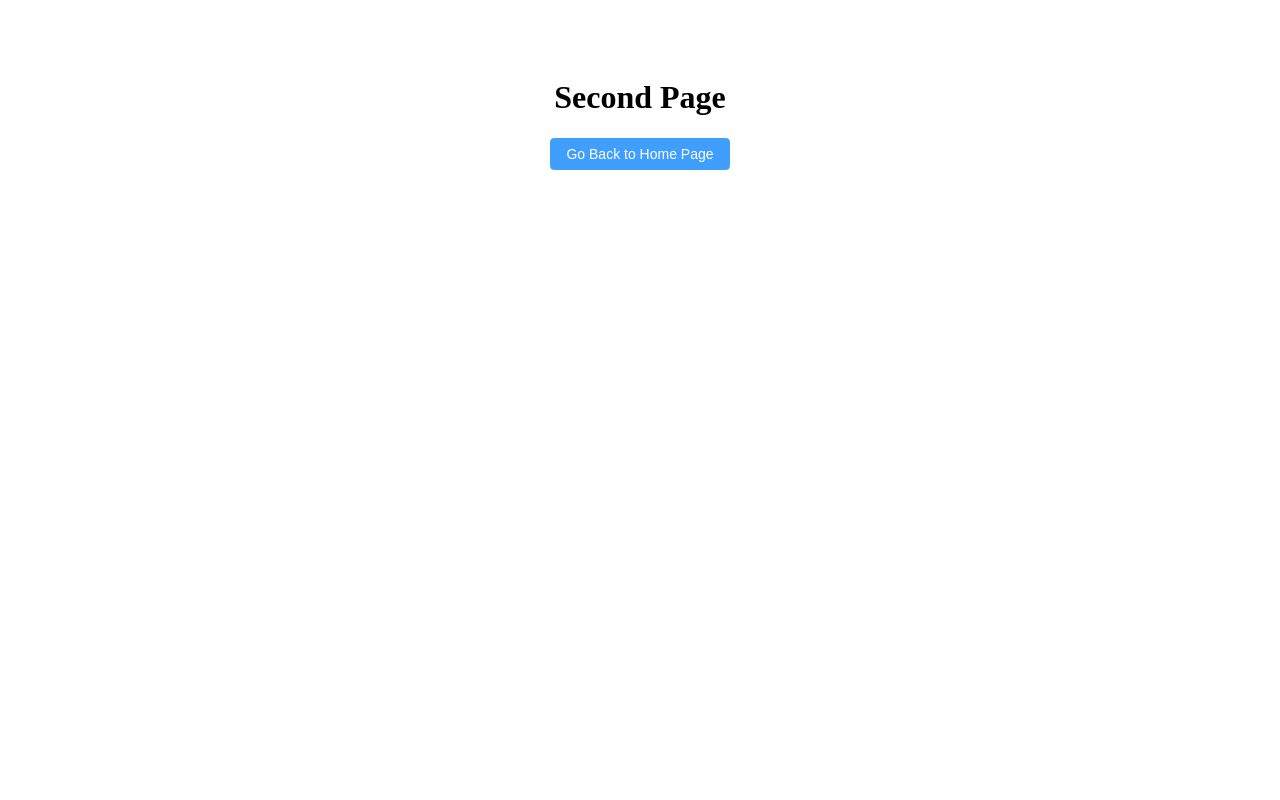
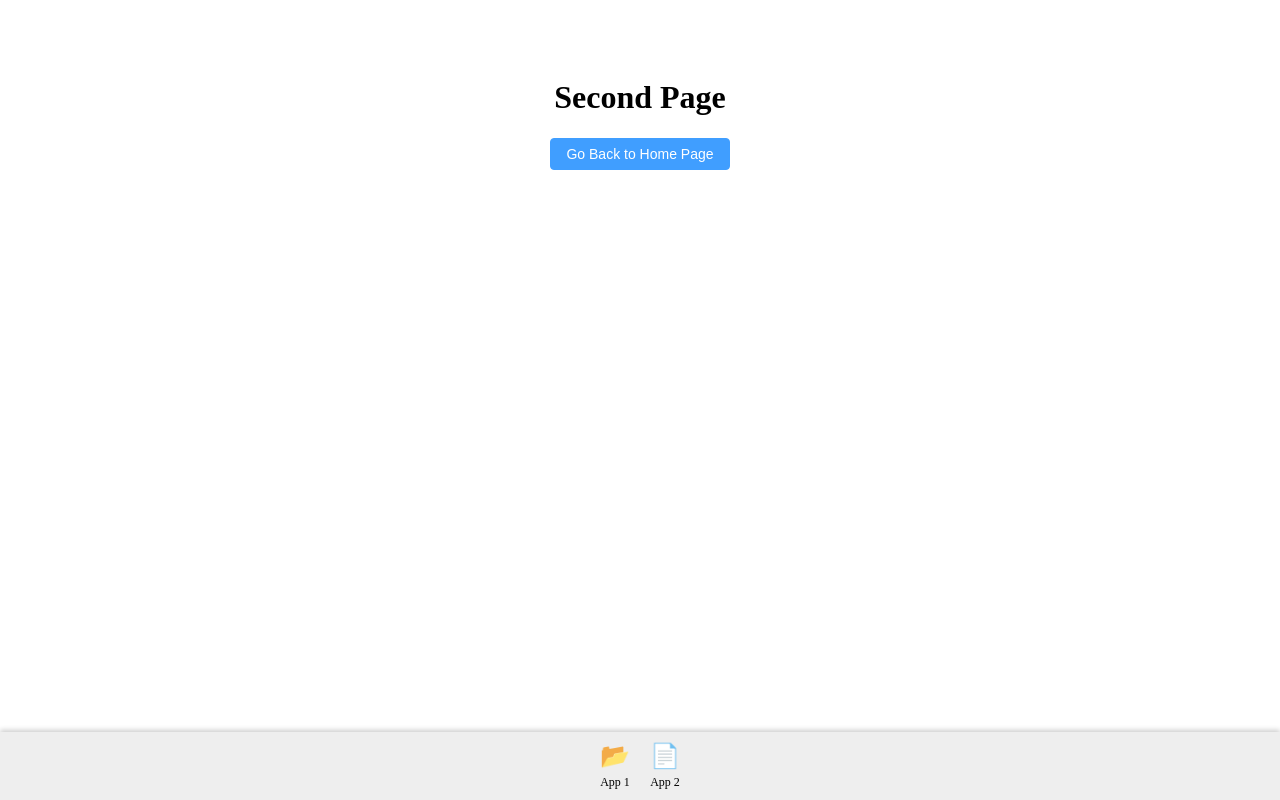
Before and after one commit to WonkaHHH/First-Vue, a Vue app: page /#/ in a window 1280 px wide. Both pictures are taken after a click on the button "Go to Second Page". Built offline with nearby package versions, Linux system fonts and the light colour scheme.

Commit message:
添加dock栏

```diff
--- a/src/views/MainPage.vue
+++ b/src/views/MainPage.vue
@@ -2,6 +2,18 @@
   <div class="second-page">
     <h1>Second Page</h1>
     <el-button type="primary" @click="goToHomePage">Go Back to Home Page</el-button>
+    <!-- Dock栏 -->
+    <div class="dock">
+      <div class="dock-item" @click="goToApp(1)">
+        <span>📂</span> <!-- 颜文字图标 -->
+        <span>App 1</span>
+      </div>
+      <div class="dock-item" @click="goToApp(2)">
+        <span>📄</span> <!-- 颜文字图标 -->
+        <span>App 2</span>
+      </div>
+      <!-- 根据需要添加更多的dock项 -->
+    </div>
   </div>
 </template>
 
@@ -14,7 +26,11 @@ export default {
     const goToHomePage = () => {
       router.push({ name: 'WelcomePage' });
     };
-    return { goToHomePage };
+    const goToApp = (appId) => {
+      // 根据appId跳转到不同的应用页面
+      console.log('Go to App', appId);
+    };
+    return { goToHomePage, goToApp };
   },
 };
 </script>
@@ -23,5 +39,37 @@ export default {
 .second-page {
   text-align: center;
   padding: 50px;
+  position: relative;
+  margin-bottom: 50px;
+}
+
+.dock {
+  position: fixed;
+  bottom: 0;
+  left: 0;
+  width: 100%;
+  display: flex;
+  justify-content: center;
+  align-items: center;
+  background-color: #eee;
+  padding: 10px 0;
+  box-shadow: 0 -2px 5px rgba(0,0,0,0.2);
+}
+
+.dock-item {
+  margin: 0 10px;
+  display: flex;
+  flex-direction: column;
+  align-items: center;
+  cursor: pointer; /* 添加鼠标悬停时的手形指针 */
+}
+
+.dock-item span:first-child {
+  font-size: 24px; /* 颜文字图标大小 */
+  margin-bottom: 5px; /* 颜文字与文字的间距 */
+}
+
+.dock-item span:last-child {
+  font-size: 12px;
 }
 </style>
```
